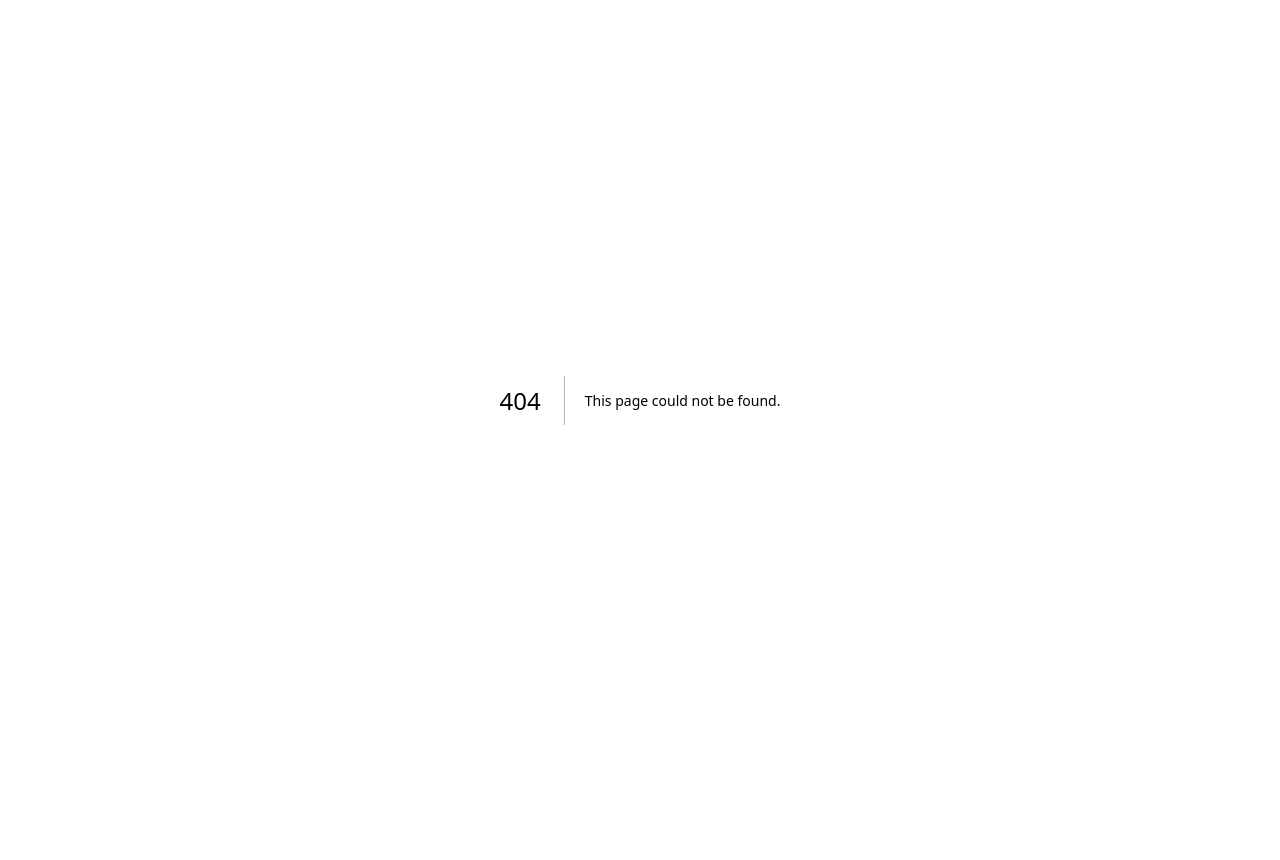
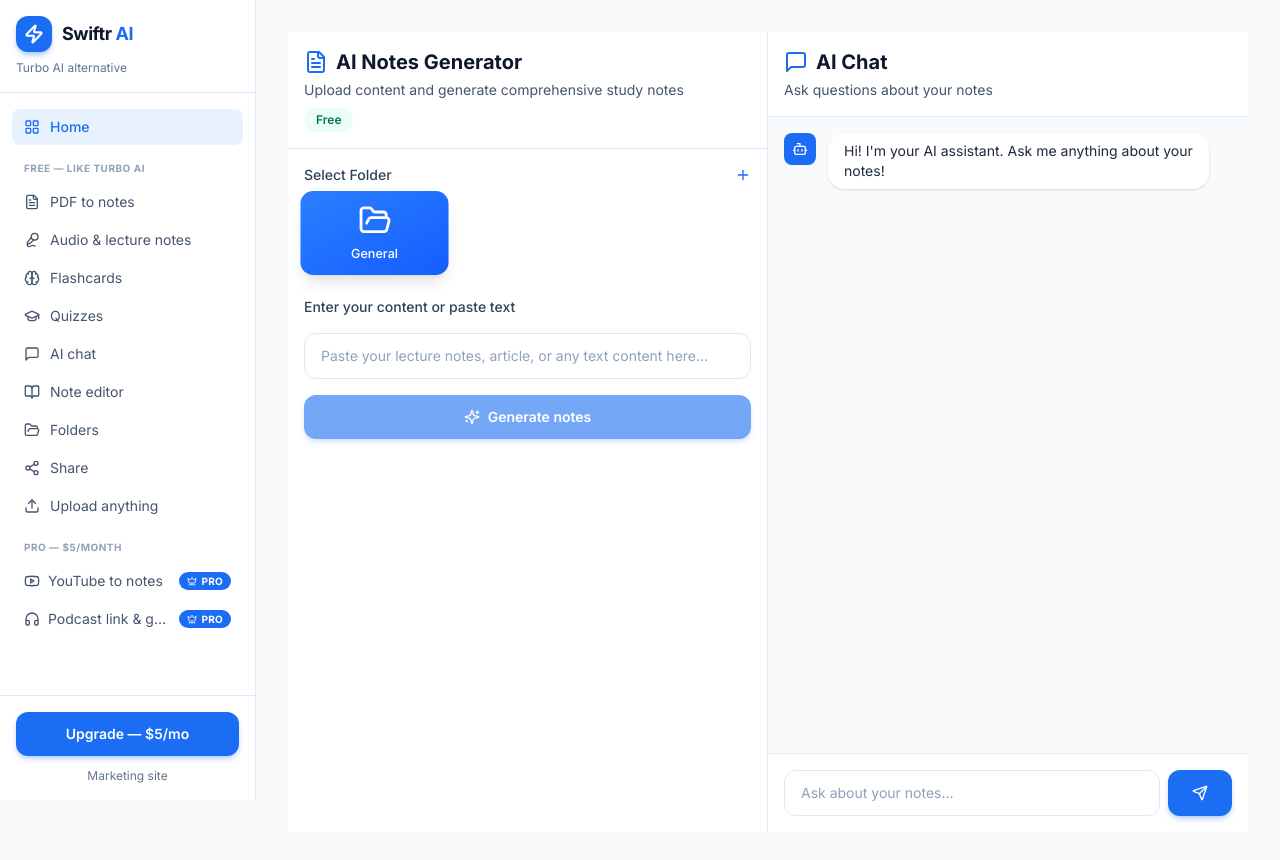
Before and after one commit to bluerxft-hash/SwiftrAI, a Next.js app: page /app in a window 1280 px wide. Before the commit this address had no page. Shown: the top 860 px of the page. Before the commit the page ends 800 px from the top, so only its background shows below. Built offline with nearby package versions, Linux system fonts and the light colour scheme.

Commit message:
Create /app route with AppShell and restore /app references

```diff
--- a/src/app/api/session/confirm/route.ts
+++ b/src/app/api/session/confirm/route.ts
@@ -20,7 +20,7 @@ export async function GET(req: NextRequest) {
   await upsertCustomer(customer.customerId, customer.email);
 
   const response = NextResponse.redirect(
-    new URL("/app/podcast?welcome=1", appUrl)
+    new URL("/folders?welcome=1", appUrl)
   );
   response.cookies.set(CUSTOMER_COOKIE, customer.customerId, {
     httpOnly: true,
--- /dev/null
+++ b/src/app/app/page.tsx
@@ -0,0 +1,18 @@
+"use client";
+
+import { AppShell } from "@/components/AppShell";
+import { ToolProcessor } from "@/components/ToolProcessor";
+
+export default function AppPage() {
+  return (
+    <AppShell>
+      <ToolProcessor
+        title="AI Notes Generator"
+        description="Upload content and generate comprehensive study notes"
+        sourceType="text"
+        inputLabel="Enter your content or paste text"
+        inputPlaceholder="Paste your lecture notes, article, or any text content here..."
+      />
+    </AppShell>
+  );
+}
--- a/src/app/dashboard/page.tsx
+++ b/src/app/dashboard/page.tsx
@@ -1,5 +1,5 @@
 import { redirect } from "next/navigation";
 
 export default function DashboardRedirect() {
-  redirect("/folders");
+  redirect("/app");
 }
--- a/src/app/page.tsx
+++ b/src/app/page.tsx
@@ -56,7 +56,7 @@ export default function HomePage() {
                 $5/month.
               </p>
               <div className="mt-10 flex flex-col items-center justify-center gap-4 sm:flex-row">
-                <Link href="/folders" className="btn-primary">
+                <Link href="/app" className="btn-primary">
                   Start free
                   <ArrowRight className="h-4 w-4" />
                 </Link>
@@ -127,7 +127,7 @@ export default function HomePage() {
                     </li>
                   ))}
                 </ul>
-                <Link href="/folders" className="btn-secondary mt-8 w-full text-center">
+                <Link href="/app" className="btn-secondary mt-8 w-full text-center">
                   Open free workspace
                 </Link>
               </div>
--- a/src/app/signup/page.tsx
+++ b/src/app/signup/page.tsx
@@ -35,7 +35,7 @@ export default function SignupPage() {
       } else if (result?.url) {
         router.push(result.url);
       } else {
-        router.push("/folders");
+        router.push("/app");
       }
     } catch (err) {
       console.error("Signup error:", err);
@@ -163,7 +163,7 @@ export default function SignupPage() {
 
             <button
               type="button"
-              onClick={() => signIn("google", { callbackUrl: "/folders" })}
+              onClick={() => signIn("google", { callbackUrl: "/app" })}
               className="mt-4 w-full flex items-center justify-center gap-2 border border-slate-200 rounded-lg py-2 px-4 text-sm font-medium text-slate-700 hover:bg-slate-50 transition"
             >
               <svg className="h-5 w-5" viewBox="0 0 24 24">
--- a/src/components/AppShell.tsx
+++ b/src/components/AppShell.tsx
@@ -20,15 +20,15 @@ export function AppShell({
     <div className="flex min-h-screen bg-slate-50">
       <aside className="fixed inset-y-0 left-0 z-40 flex w-64 flex-col border-r border-swiftr-100 bg-white">
         <div className="border-b border-swiftr-100 px-4 py-4">
-          <Logo href="/folders" />
+          <Logo href="/app" />
           <p className="mt-2 text-xs text-slate-500">Turbo AI alternative</p>
         </div>
 
         <nav className="flex-1 overflow-y-auto px-3 py-4">
           <Link
-            href="/folders"
+            href="/app"
             className={`mb-1 flex items-center gap-2.5 rounded-lg px-3 py-2 text-sm font-medium transition ${
-              pathname === "/folders"
+              pathname === "/app"
                 ? "bg-swiftr-brand-light text-swiftr-brand"
                 : "text-slate-600 hover:bg-slate-50"
             }`}
--- a/src/components/Header.tsx
+++ b/src/components/Header.tsx
@@ -19,12 +19,12 @@ export function Header() {
         </nav>
         <div className="flex items-center gap-3">
           <Link
-            href="/folders"
+            href="/app"
             className="hidden text-sm font-medium text-slate-600 transition hover:text-swiftr-brand sm:inline"
           >
             Open app
           </Link>
-          <Link href="/folders" className="btn-secondary text-sm hidden sm:inline-flex">
+          <Link href="/app" className="btn-secondary text-sm hidden sm:inline-flex">
             Start free
           </Link>
           <a href="#pricing" className="btn-primary text-sm">
--- a/src/components/ProGate.tsx
+++ b/src/components/ProGate.tsx
@@ -30,7 +30,7 @@ export function ProGate({ featureName, description, isPro, children }: Props) {
       </p>
       <div className="mt-8 flex flex-col items-center gap-3">
         <SubscribeButton label="Unlock Pro — $5/month" />
-        <Link href="/folders" className="text-sm font-medium text-swiftr-brand hover:underline">
+        <Link href="/app" className="text-sm font-medium text-swiftr-brand hover:underline">
           ← Back to free tools
         </Link>
       </div>
```
